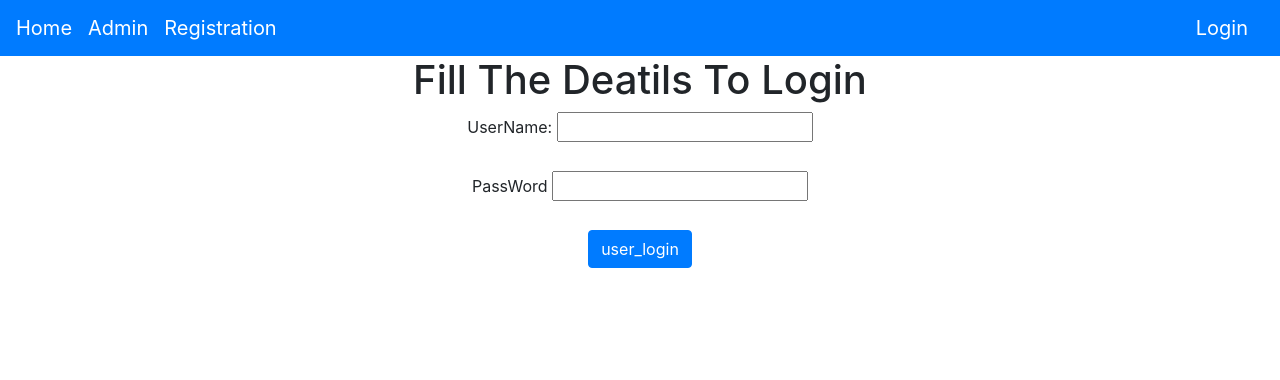
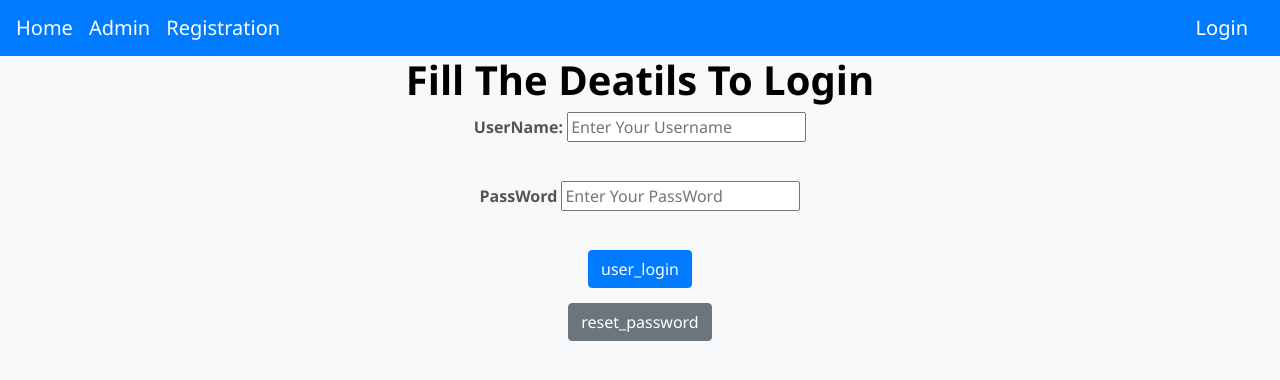
Before and after one commit to Balaji7077/User_Registration_In_Django, a Django app: page /user_login/ in a window 1280 px wide. Shown: the top 380 px of the page. Run offline with Django 4.2, Linux system fonts and the light colour scheme.

Commit message:
first commit

```diff
--- a/app/views.py
+++ b/app/views.py
@@ -69,3 +69,27 @@ def profile_display(request):
     PO=Profile.objects.get(username=UO)
     d={'UO':UO,'PO':PO}
     return render(request,'profile_display.html',d)
+
+@login_required
+def change_password(request):
+    if request.method=='POST':
+        pw=request.POST['pw']
+        username=request.session.get('username')
+        UO=User.objects.get(username=username)
+        UO.set_password(pw)
+        UO.save()
+        return HttpResponse('password is changed successfully ')
+    return render(request,'change_password.html')
+
+def reset_password(request):
+    if request.method=='POST':
+        username=request.POST['un']
+        password=request.POST['pw']
+        LUO=User.objects.filter(username=username)
+        if LUO:
+            LUO.set_password(password)
+            LUO.save()
+            return HttpResponse('reset is done')
+        else:
+            return HttpResponse('invalid creditional')
+    return render(request,'reset_password.html')
--- a/balaji30_User_Registration/urls.py
+++ b/balaji30_User_Registration/urls.py
@@ -26,5 +26,7 @@ urlpatterns = [
     path('user_login/',user_login,name='user_login'),
     path('user_logout/',user_logout,name='user_logout'),
     path('profile_display/',profile_display,name='profile_display'),
+    path('change_password/',change_password,name='change_password'),
+    path('reset_password/',reset_password,name='reset_password'),
 
 ]+ static(settings.MEDIA_URL, document_root=settings.MEDIA_ROOT)
--- a/templates/index.html
+++ b/templates/index.html
@@ -25,9 +25,11 @@
                 <img src="{{ user.profile.Profile_pic.url }}" alt="Profile Picture" class="rounded-circle" style="width: 30px; height: 30px; margin-right: 5px;">
                 UserProfile
                 </a>
+                <a class="navbar-brand" href="{% url 'change_password' %}">change_password</a>
                 <a class="navbar-brand" href="{% url 'user_logout' %}">Logout</a>
               {% else %}
                 <a class="navbar-brand" href="{% url 'user_login' %}">Login</a>
+
               {% endif %}
             </div>
         </nav>
--- a/templates/user_login.html
+++ b/templates/user_login.html
@@ -9,15 +9,42 @@
 {% block body_block %}
 <h1>Fill The Deatils To Login</h1>
 
+<style>
+        body {
+            background-color: #f8f9fa;
+            font-family: 'Segoe UI', Tahoma, Geneva, Verdana, sans-serif;
+        }
+        h1 {
+            font-weight: bold;
+            color: #000000;
+            text-align: center;
+        }
+        label {
+            font-weight: bold;
+            color: #555;
+        }
+        input {
+            margin-bottom: 15px;
+        }
+        button {
+            background-color: #007bff;
+            color: #fff;
+        }
+    </style>
+
+
 <form method="POST">
     {% csrf_token %}
     <label for="un">UserName:</label>
-    <input type="text" name="un" id="un"><br><br>
+    <input type="text" name="un" id="un" placeholder="Enter Your Username"><br><br>
 
     <label for="pw">PassWord</label>
-    <input type="password" name="pw" id="pw"><br><br>
+    <input type="password" name="pw" id="pw" placeholder="Enter Your PassWord"><br><br>
 
     <input type="submit" value="user_login" class="btn btn-primary">
 </form>
 
-{% endblock %}.
+<a href="{% url 'reset_password' %}" class="btn btn-secondary">reset_password</a>
+
+
+{% endblock %}
```
Also changed, not shown: templates/change_password.html (added, +19 -0 lines), templates/reset_password.html (added, +21 -0 lines), db.sqlite3.
